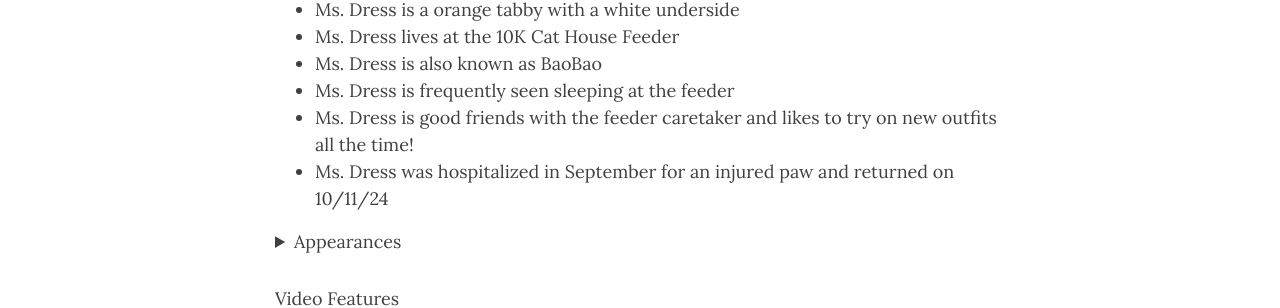
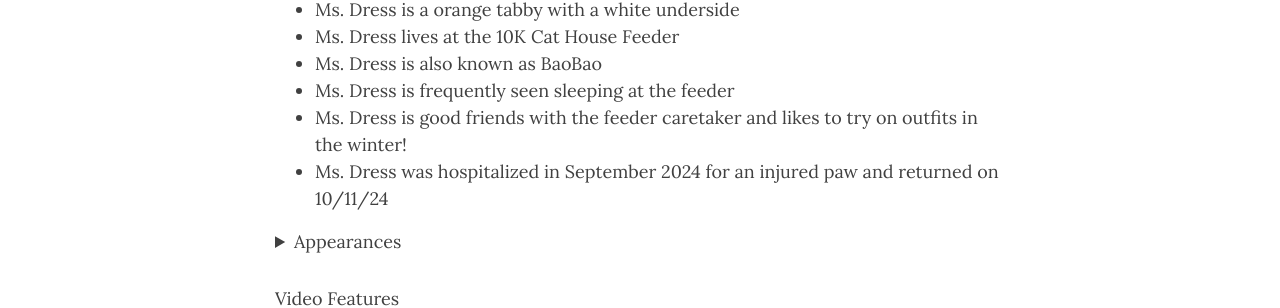
Before and after one commit to StreetCatLove/hellostreetcat, a Jekyll site: the page built from _posts/2024-11-28-ms_dress.md, in a window 1280 px wide and 900 px high, scrolled down 374 px. Shown: the part 154-462 px from the top of the window. Built offline with Jekyll 4.4.1, drawn with Linux system fonts in a browser that asks for light colours; comment, search, counter and statistics services are not loaded.

Commit message:
Update 2024-11-28-ms_dress.md

```diff
--- a/_posts/2024-11-28-ms_dress.md
+++ b/_posts/2024-11-28-ms_dress.md
@@ -12,8 +12,8 @@ comments: false
 * Ms. Dress lives at the 10K Cat House Feeder
 * Ms. Dress is also known as BaoBao
 * Ms. Dress is frequently seen sleeping at the feeder
-* Ms. Dress is good friends with the feeder caretaker and likes to try on new outfits all the time!
-* Ms. Dress was hospitalized in September for an injured paw and returned on 10/11/24
+* Ms. Dress is good friends with the feeder caretaker and likes to try on outfits in the winter!
+* Ms. Dress was hospitalized in September 2024 for an injured paw and returned on 10/11/24
 
 <details>
 <summary>Appearances</summary>
```
